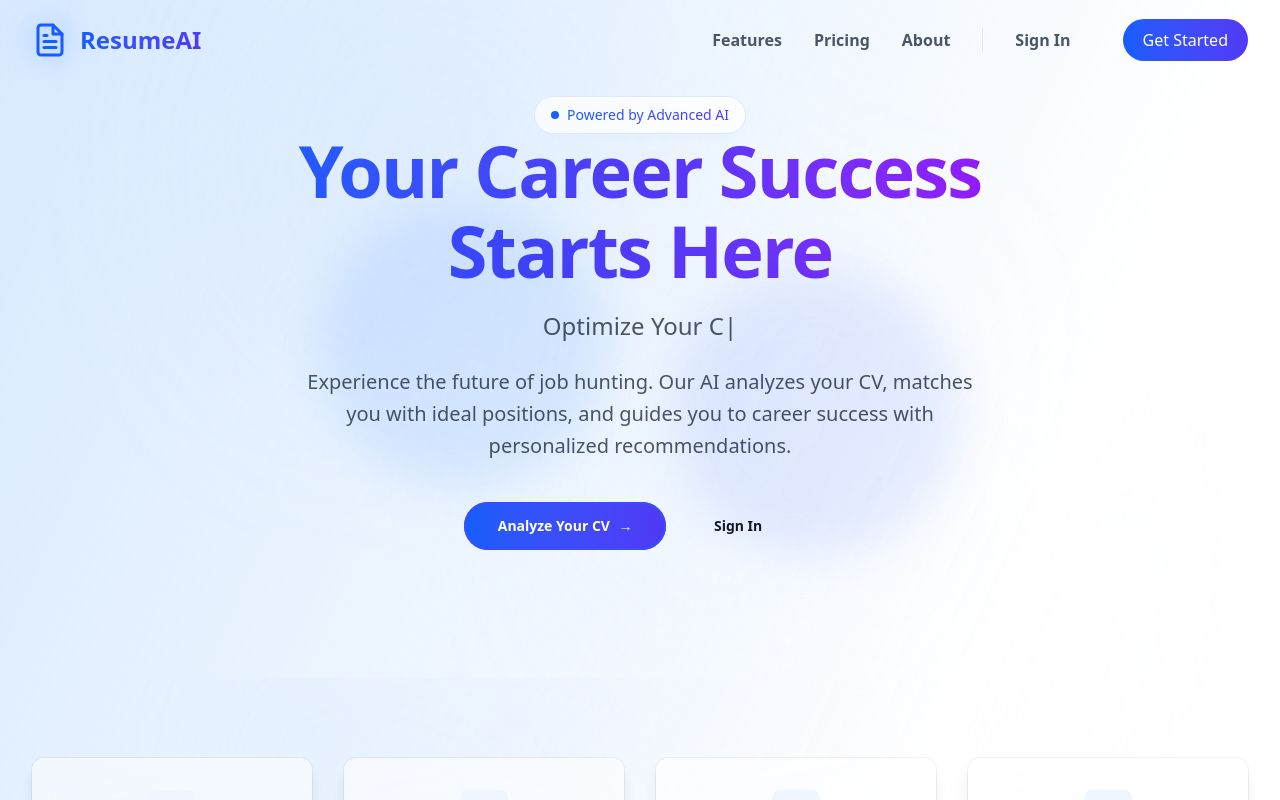
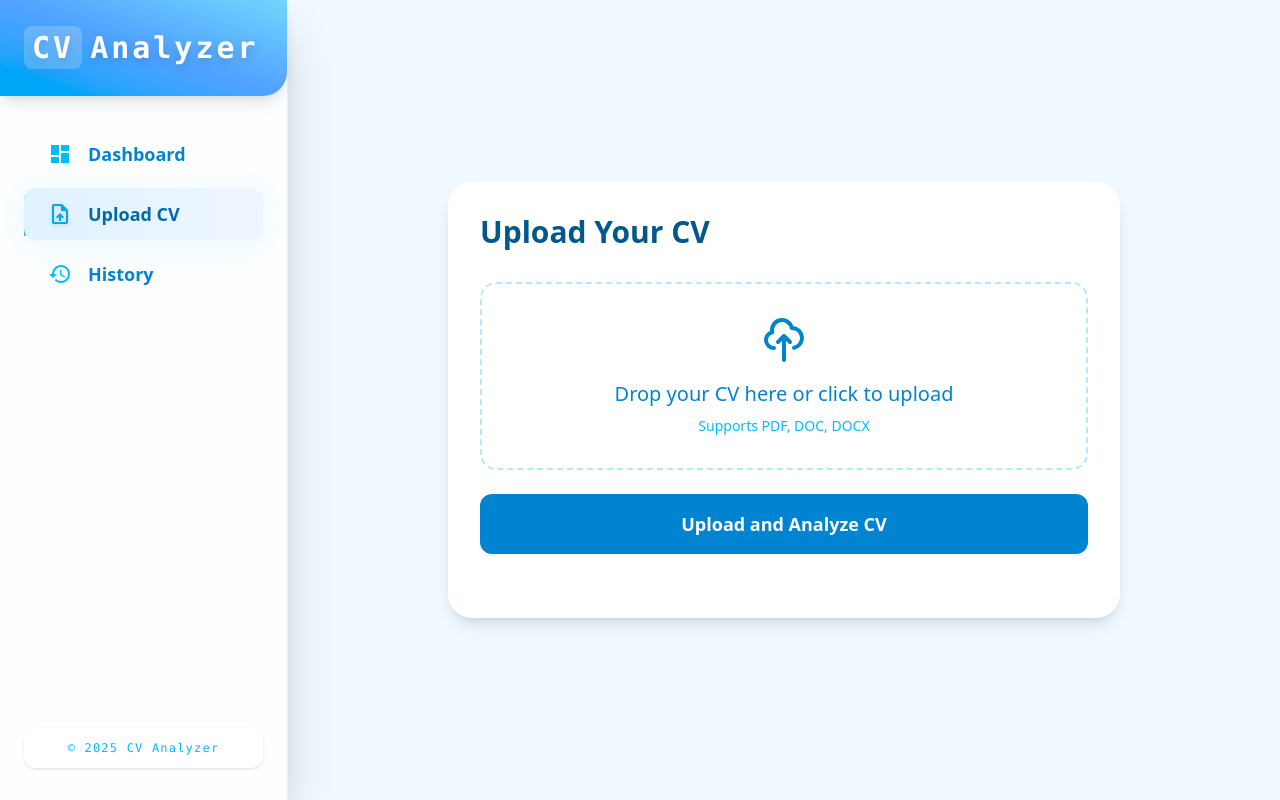
Before and after one commit to olti18/resume-analyzer-ui, a React (Vite) app: page /cv-upload in a window 1280 px wide. Before the commit this address led to /. Shown: the top 800 px of the page. Built offline with nearby package versions, Linux system fonts and the light colour scheme.

Commit message:
Add CvUpload component and Sidebar for CV upload functionality; update axios version and include Material Icons in index.html

```diff
--- a/index.html
+++ b/index.html
@@ -14,6 +14,8 @@
       href="https://fonts.googleapis.com/css2?family=Outfit:wght@300;400;500;600;700&display=swap"
       rel="stylesheet"
     />
+    <link href="https://fonts.googleapis.com/icon?family=Material+Icons" rel="stylesheet">
+
   </head>
   <body>
     <div id="root"></div>
--- a/package.json
+++ b/package.json
@@ -16,7 +16,7 @@
     "@tailwindcss/vite": "^4.1.6",
     "@vercel/analytics": "^1.5.0",
     "@vercel/speed-insights": "^1.2.0",
-    "axios": "^1.9.0",
+    "axios": "^1.10.0",
     "framer-motion": "^12.11.3",
     "js-cookie": "^3.0.5",
     "react": "^19.0.0",
--- a/src/App.jsx
+++ b/src/App.jsx
@@ -14,6 +14,7 @@ import LandingPage from "./components/LandingPage";
 import ProtectedRoute from "./components/ProtectedRoute";
 import { Toaster } from 'react-hot-toast';
 import CvManager from './components/CvManager';
+import CvUpload from './components/CvUpload';
 
 import "./App.css";
 
@@ -39,8 +40,13 @@ function App() {
               </ProtectedRoute>
             }
           />
+
+          <Route path="/" element={<div>Dashboard</div>} />
+          <Route path="/cv-upload" element={<CvUpload />} />
+          <Route path="/history" element={<div>History</div>} />
+          <Route path="/" element={<CvUpload />} />
           <Route path="/manage-cv" element={<CvManager />} />
-          <Route path="*" element={<Navigate to="/" />} />
+          {/* <Route path="/cv-upload" element={<CvUpload />} /> */}
         </Routes>
       </Router>
     </AuthProvider>
--- /dev/null
+++ b/src/components/CvUpload.jsx
@@ -0,0 +1,158 @@
+import React, { useState } from 'react';
+import { motion } from 'framer-motion';
+import Sidebar from './Sidebar';
+
+const CvUpload = () => {
+  const [file, setFile] = useState(null);
+  const [loading, setLoading] = useState(false);
+  const [result, setResult] = useState(null);
+  const [error, setError] = useState(null);
+  const [sidebarOpen, setSidebarOpen] = useState(false);
+
+  const handleFileChange = (event) => {
+    const selectedFile = event.target.files?.[0];
+    if (selectedFile) {
+      setFile(selectedFile);
+      setError(null);
+    }
+  };
+
+  const handleSubmit = async (event) => {
+    event.preventDefault();
+
+    if (!file) {
+      setError('Please select a file');
+      return;
+    }
+
+    setLoading(true);
+    setError(null);
+
+    const formData = new FormData();
+    formData.append('file', file);
+
+    try {
+      const response = await fetch("http://localhost:3000/Resume_Analyzer_db/api/cv/upload", {
+      method: "POST",
+      body: formData,
+      credentials: "include"
+    });
+
+      // To handle the response:
+      if (!response.ok) {
+        throw new Error("Failed to upload CV");
+      }
+      const data = await response.json();
+      setResult(data);
+    } catch (err) {
+      setError(err?.message || 'An error occurred while uploading the CV');
+    } finally {
+      setLoading(false);
+    }
+  };
+
+  return (
+    <div className="flex bg-sky-50 min-h-screen">
+      <Sidebar open={sidebarOpen} setOpen={setSidebarOpen} />
+      {/* Hamburger button (mobile only) */}
+      <button
+        className="fixed top-6 left-6 z-50 p-2 rounded-lg bg-white/80 shadow-lg lg:hidden"
+        onClick={() => setSidebarOpen(true)}
+        aria-label="Open sidebar"
+      >
+        <span className="material-icons text-sky-600 text-3xl">menu</span>
+      </button>
+      <main className="flex-1 lg:ml-72 w-full flex items-center justify-center p-8">
+        <motion.div
+          initial={{ opacity: 0, y: 20 }}
+          animate={{ opacity: 1, y: 0 }}
+          className="w-full max-w-2xl bg-white rounded-3xl shadow-lg p-8"
+        >
+          <h1 className="text-3xl font-bold text-sky-800 mb-8">
+            Upload Your CV
+          </h1>
+
+          <form onSubmit={handleSubmit} className="mb-8">
+            <div className="mb-6">
+              <div className="border-2 border-dashed border-sky-200 rounded-2xl p-8 text-center cursor-pointer hover:border-sky-400 transition-all">
+                <input
+                  type="file"
+                  onChange={handleFileChange}
+                  accept=".pdf,.doc,.docx"
+                  className="hidden"
+                  id="file-upload"
+                />
+                <label htmlFor="file-upload" className="cursor-pointer">
+                  <div className="text-sky-600">
+                    <svg className="w-12 h-12 mx-auto mb-4" fill="none" stroke="currentColor" viewBox="0 0 24 24">
+                      <path strokeLinecap="round" strokeLinejoin="round" strokeWidth="2" d="M7 16a4 4 0 01-.88-7.903A5 5 0 1115.9 6L16 6a5 5 0 011 9.9M15 13l-3-3m0 0l-3 3m3-3v12" />
+                    </svg>
+                    <p className="text-xl mb-2">Drop your CV here or click to upload</p>
+                    <p className="text-sm text-sky-400">Supports PDF, DOC, DOCX</p>
+                  </div>
+                </label>
+              </div>
+            </div>
+
+            <motion.button
+              whileHover={{ scale: 1.02 }}
+              whileTap={{ scale: 0.98 }}
+              type="submit"
+              disabled={loading}
+              className="w-full bg-sky-600 text-white py-4 rounded-xl text-lg font-semibold hover:bg-sky-700 transition-all disabled:opacity-50"
+            >
+              {loading ? (
+                <div className="flex items-center justify-center">
+                  <div className="animate-spin rounded-full h-6 w-6 border-b-2 border-white mr-2"></div>
+                  Analyzing...
+                </div>
+              ) : 'Upload and Analyze CV'}
+            </motion.button>
+          </form>
+
+          {error && (
+            <motion.div
+              initial={{ opacity: 0 }}
+              animate={{ opacity: 1 }}
+              className="bg-red-50 border border-red-200 text-red-600 px-6 py-4 rounded-xl mb-6"
+            >
+              {error}
+            </motion.div>
+          )}
+
+          {result && (
+            <motion.div
+              initial={{ opacity: 0, y: 20 }}
+              animate={{ opacity: 1, y: 0 }}
+              className="bg-sky-50 rounded-2xl p-8"
+            >
+              <h2 className="text-2xl font-bold text-sky-800 mb-6">Analysis Results</h2>
+
+              <div className="space-y-6">
+                <div className="bg-white rounded-xl p-6 shadow-sm">
+                  <h3 className="text-xl font-semibold text-sky-700 mb-3">Summary</h3>
+                  <p className="text-gray-700 leading-relaxed">
+                    {result.analysisResult.summary}
+                  </p>
+                </div>
+
+                <div className="bg-white rounded-xl p-6 shadow-sm">
+                  <h3 className="text-xl font-semibold text-sky-700 mb-3">Suggested Improvements</h3>
+                  <pre className="text-gray-700 whitespace-pre-wrap font-sans leading-relaxed">
+                    {result.analysisResult.suggestedImprovements}
+                  </pre>
+                </div>
+
+                <div className="text-sm text-gray-500 text-right">
+                  CV ID: {result.cvId}
+                </div>
+              </div>
+            </motion.div>
+          )}
+        </motion.div>
+      </main>
+    </div>
+  );
+};
+
+export default CvUpload;
--- /dev/null
+++ b/src/components/Sidebar.jsx
@@ -0,0 +1,94 @@
+import React from 'react';
+import { Link, useLocation } from 'react-router-dom';
+
+const navItems = [
+  { name: 'Dashboard', path: '/', icon: 'dashboard' },
+  { name: 'Upload CV', path: '/cv-upload', icon: 'upload_file' },
+  { name: 'History', path: '/history', icon: 'history' },
+];
+
+const Sidebar = ({ open, setOpen }) => {
+  const location = useLocation();
+
+  return (
+    <>
+      {/* Overlay for mobile */}
+      <div
+        className={`fixed inset-0 bg-black/30 z-40 transition-opacity duration-300 lg:hidden ${
+          open ? 'opacity-100 pointer-events-auto' : 'opacity-0 pointer-events-none'
+        }`}
+        onClick={() => setOpen(false)}
+        aria-label="Close sidebar overlay"
+      />
+      {/* Sidebar */}
+      <aside
+        className={`fixed left-0 top-0 h-screen w-72 z-50 bg-white/80 backdrop-blur-2xl shadow-2xl border-r border-sky-100 flex flex-col transition-transform duration-300
+        ${open ? 'translate-x-0' : '-translate-x-full'} lg:translate-x-0`}
+        aria-label="Sidebar"
+      >
+        {/* Logo/Header */}
+        <div className="h-24 flex items-center justify-between bg-gradient-to-tr from-sky-500 via-blue-400 to-sky-300 rounded-br-3xl shadow-lg mb-8 px-6">
+          <span className="text-3xl font-extrabold text-white tracking-widest drop-shadow-lg font-mono">
+            <span className="bg-white/20 px-2 py-1 rounded-lg mr-2">CV</span>Analyzer
+          </span>
+          {/* Close button for mobile */}
+          <button
+            className="lg:hidden text-white text-3xl focus:outline-none transition-transform hover:scale-110"
+            onClick={() => setOpen(false)}
+            aria-label="Close sidebar"
+          >
+            <span className="material-icons">close</span>
+          </button>
+        </div>
+        {/* Navigation */}
+        <nav className="flex-1 px-6">
+          <ul className="space-y-2 relative">
+            {navItems.map((item) => {
+              const active = location.pathname === item.path;
+              return (
+                <li key={item.name} className="relative">
+                  {active && (
+                    <span className="absolute left-0 top-2 h-10 w-1.5 bg-gradient-to-b from-sky-400 to-blue-500 rounded-r-lg shadow-lg animate-pulse"></span>
+                  )}
+                  <Link
+                    to={item.path}
+                    className={`group flex items-center gap-4 pl-6 pr-4 py-3 rounded-xl font-semibold text-lg transition-all duration-200 relative
+                      ${
+                        active
+                          ? 'bg-gradient-to-r from-sky-100 to-blue-50 text-sky-700 shadow-lg'
+                          : 'text-sky-600 hover:bg-sky-50 hover:text-sky-900'
+                      }
+                    `}
+                    style={{ boxShadow: active ? '0 4px 24px 0 rgba(56,189,248,0.10)' : undefined }}
+                    onClick={() => setOpen(false)}
+                  >
+                    <span
+                      className={`material-icons text-2xl transition-all duration-200 group-hover:scale-110 ${
+                        active
+                          ? 'text-sky-500 drop-shadow'
+                          : 'text-sky-400 group-hover:text-sky-600'
+                      }`}
+                    >
+                      {item.icon}
+                    </span>
+                    <span className="transition-all duration-200 group-hover:translate-x-1">
+                      {item.name}
+                    </span>
+                  </Link>
+                </li>
+              );
+            })}
+          </ul>
+        </nav>
+        {/* Footer */}
+        <div className="mt-auto mb-8 px-6">
+          <div className="bg-white/90 rounded-xl py-3 text-center text-xs text-sky-400 shadow font-mono tracking-widest">
+            &copy; {new Date().getFullYear()} CV Analyzer
+          </div>
+        </div>
+      </aside>
+    </>
+  );
+};
+
+export default Sidebar;
```
Also changed, not shown: 1 other file (tests, documents, lock files or other folders).
